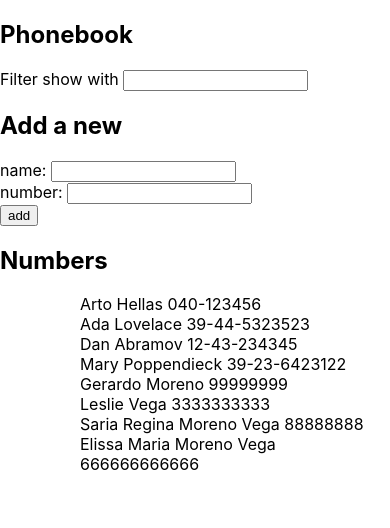
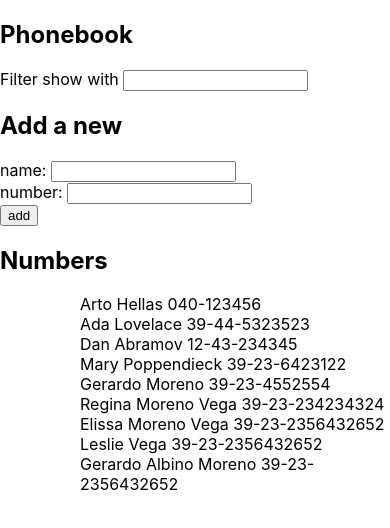
Before and after one commit to pandreuw/Part2, a React (Create React App) app in the folder phonebook/: page / in a window 390 px wide. Shown: the top 528 px of the page. Built offline with nearby package versions, Linux system fonts and the light colour scheme; data requests are answered from the project's data file.

Commit message:
2.11: The Phonebook Step6 completed

```diff
--- /dev/null
+++ b/phonebook/db.json
@@ -0,0 +1,49 @@
+{
+    "persons":[
+      {
+        "name": "Arto Hellas",
+        "number": "040-123456",
+        "id": 1
+      },
+      {
+        "name": "Ada Lovelace",
+        "number": "39-44-5323523",
+        "id": 2
+      },
+      {
+        "name": "Dan Abramov",
+        "number": "12-43-234345",
+        "id": 3
+      },
+      {
+        "name": "Mary Poppendieck",
+        "number": "39-23-6423122",
+        "id": 4
+      },
+      {
+        "name": "Gerardo Moreno",
+        "number": "39-23-4552554",
+        "id": 5
+      },
+      {
+        "name": "Regina Moreno Vega",
+        "number": "39-23-234234324",
+        "id": 6
+      },
+      {
+        "name": "Elissa Moreno Vega",
+        "number": "39-23-2356432652",
+        "id": 7
+      },
+      {
+        "name": "Leslie Vega",
+        "number": "39-23-2356432652",
+        "id": 8
+      },
+      {
+        "name": "Gerardo Albino Moreno",
+        "number": "39-23-2356432652",
+        "id": 8
+      }
+    ]
+  }
--- a/phonebook/src/App.js
+++ b/phonebook/src/App.js
@@ -1,20 +1,12 @@
-import React, { useState } from 'react'
+import React, { useState, useEffect } from 'react'
+import axios from 'axios'
 import { ApplyFilter, FilterInput } from './components/ApplyFilter'
 import PersonForm from './components/PersonForm'
 import DisplayContacts from './components/DisplayContacts'
 
 const App = () => {
 
-  const [persons, setPersons] = useState([
-    { name: 'Arto Hellas', number: '040-123456' },
-    { name: 'Ada Lovelace', number: '39-44-5323523' },
-    { name: 'Dan Abramov', number: '12-43-234345' },
-    { name: 'Mary Poppendieck', number: '39-23-6423122' },
-    { name: 'Gerardo Moreno', number: '99999999' },
-    { name: 'Leslie Vega', number: '3333333333' },
-    { name: 'Saria Regina Moreno Vega', number: '88888888' },
-    { name: 'Elissa Maria Moreno Vega', number: '666666666666' }
-  ])
+  const [persons, setPersons] = useState([])
 
   const [newName, setNewName] = useState('')
   const [newNumber, setNewNumber] = useState('')
@@ -22,6 +14,18 @@
 
   const message = `The name "${newName}" was already added to the phonebook
 The field will be erased.`
+
+  const hook = () => {
+    console.log('effect')
+    axios
+      .get('http://localhost:3001/persons')
+      .then(response => {
+        console.log('promise fulfilled')
+        setPersons(response.data)
+      })
+  }
+
+  useEffect(hook, [])
 
   const addContact = (event) => {
     event.preventDefault()
--- a/phonebook/src/index.js
+++ b/phonebook/src/index.js
@@ -2,16 +2,5 @@
 import ReactDOM from 'react-dom';
 import './index.css';
 import App from './App';
-import reportWebVitals from './reportWebVitals';
 
-ReactDOM.render(
-  <React.StrictMode>
-    <App />
-  </React.StrictMode>,
-  document.getElementById('root')
-);
-
-// If you want to start measuring performance in your app, pass a function
-// to log results (for example: reportWebVitals(console.log))
-// or send to an analytics endpoint. Learn more: https://bit.ly/CRA-vitals
-reportWebVitals();
+ReactDOM.render(<App />, document.getElementById('root'))
```
Also changed, not shown: phonebook/package.json (+6 -1 lines), 2 other files (tests, documents, lock files or other folders).
